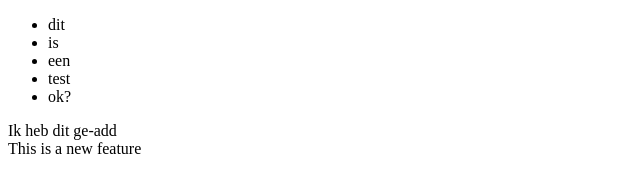
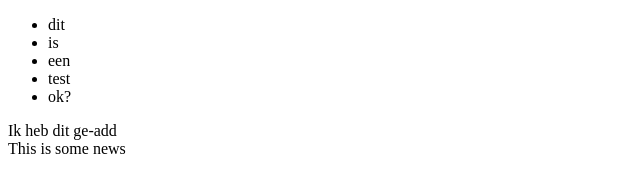
Before and after one commit to rutgerv90/gitRepoTest, a plain HTML site: page index.html in a window 1280 px wide. Shown: the full height of the page, 0-640 px from the left. Drawn offline with Linux system fonts and the light colour scheme.

Commit message:
gone is news

```diff
--- a/index.html
+++ b/index.html
@@ -14,6 +14,6 @@
 		</ul>
 	</div>
 	<div>Ik heb dit ge-add</div>
-	<div class="module-1">This is a new feature</div>
+	<div class="news">This is some news</div>
 </body>
 </html>
```
